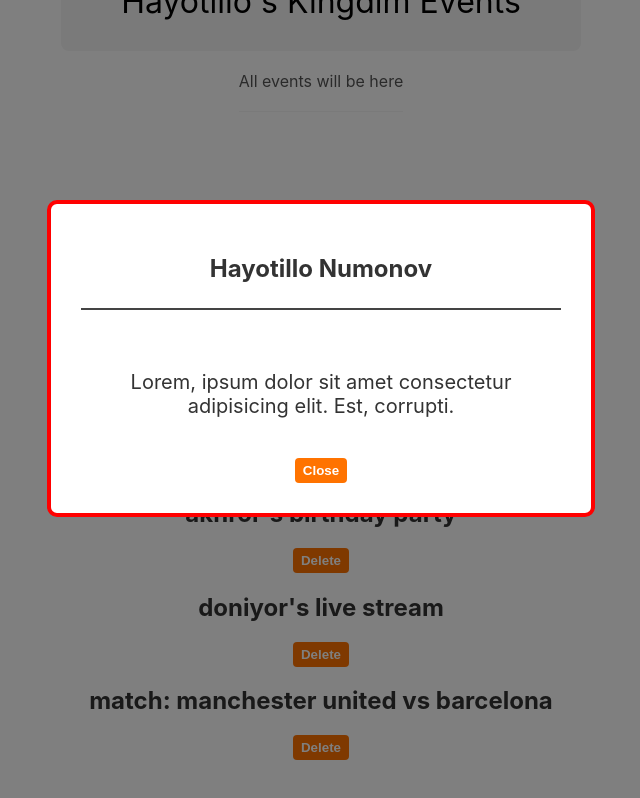
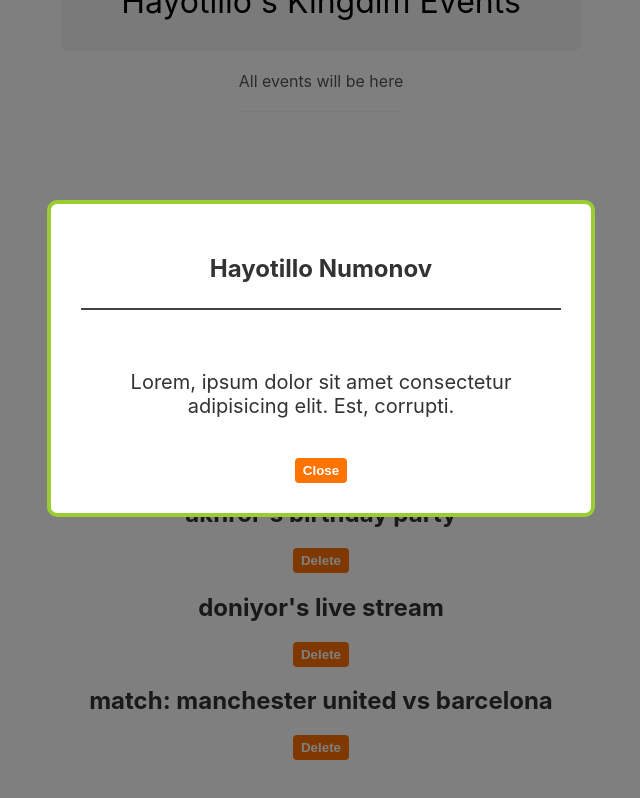
Before and after one commit to hayotillonumonov/my-first-react-app, a React (Create React App) app: page / in a window 1280 px wide. Both pictures are taken after a click on the button "Show modal". Shown: the part 69-867 px from the top of the page, without its empty margins (319-959 px from the left). Built offline with nearby package versions, Linux system fonts and the light colour scheme.

Commit message:
024. Dynamic Inline Css

```diff
--- a/src/App.js
+++ b/src/App.js
@@ -51,7 +51,7 @@ function App() {
       {showcontent && <Eventlist events={events} handleDelete={handleDelete} />}
 
       {showModal && (
-        <Modal closeModal={closeModal}>
+        <Modal closeModal={closeModal} isModeModal={true}>
           <h2>Hayotillo Numonov </h2>
           <br />
           <p>
--- a/src/components/Modal.js
+++ b/src/components/Modal.js
@@ -2,12 +2,16 @@
 import "./Modal.css";
 import ReactDOM from "react-dom";
 
-function Modal({ children, closeModal }) {
+function Modal({ children, closeModal, isModeModal }) {
   return ReactDOM.createPortal(
     <div className="modal-backdrop">
       <div
         className="modal"
-        style={{ border: "4px solid", borderColor: "red", textAlign: "center" }}
+        style={{
+          border: "4px solid",
+          borderColor: isModeModal ? "yellowgreen" : "red",
+          textAlign: "center",
+        }}
       >
         {children}
         <br />
```
